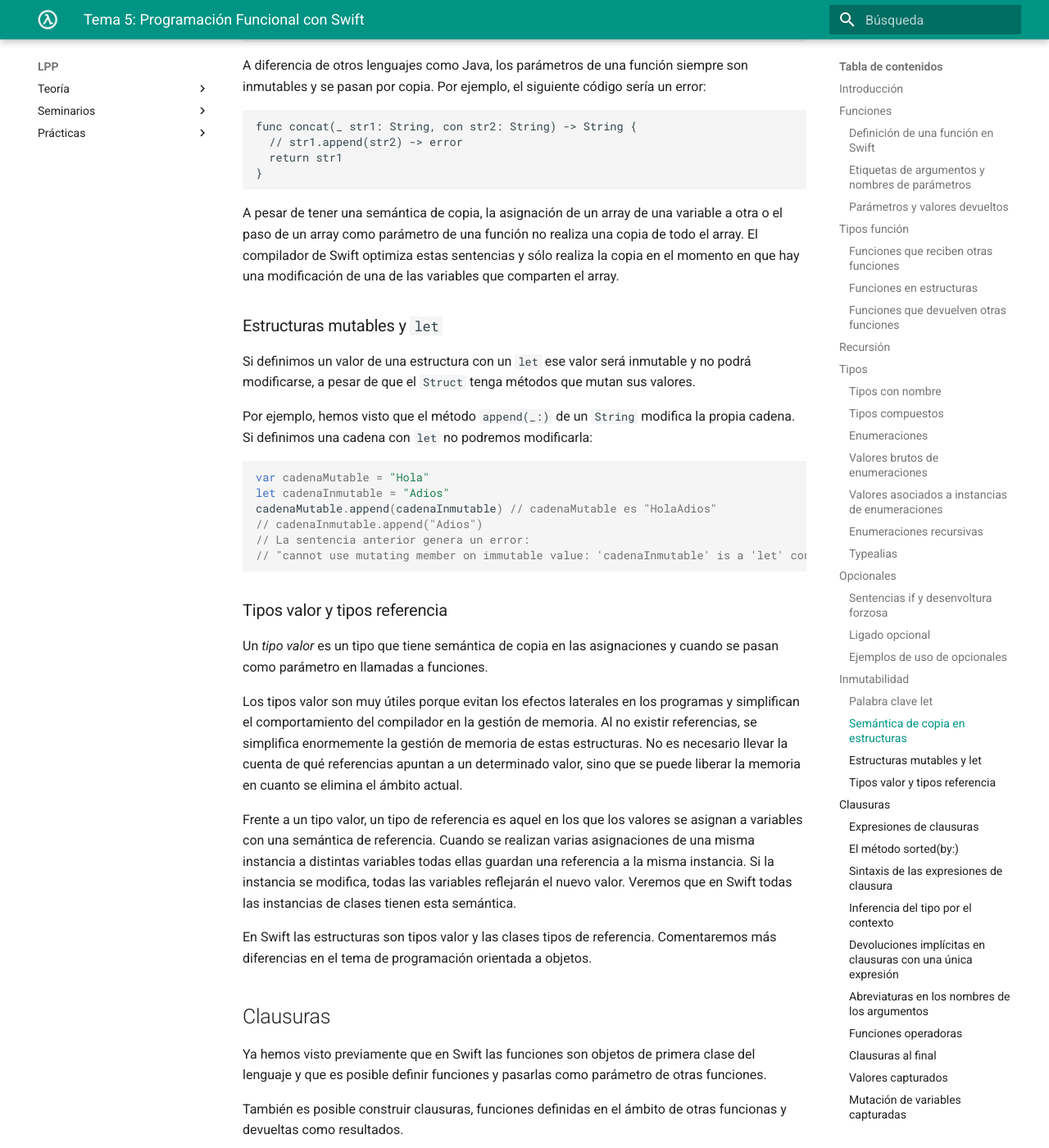
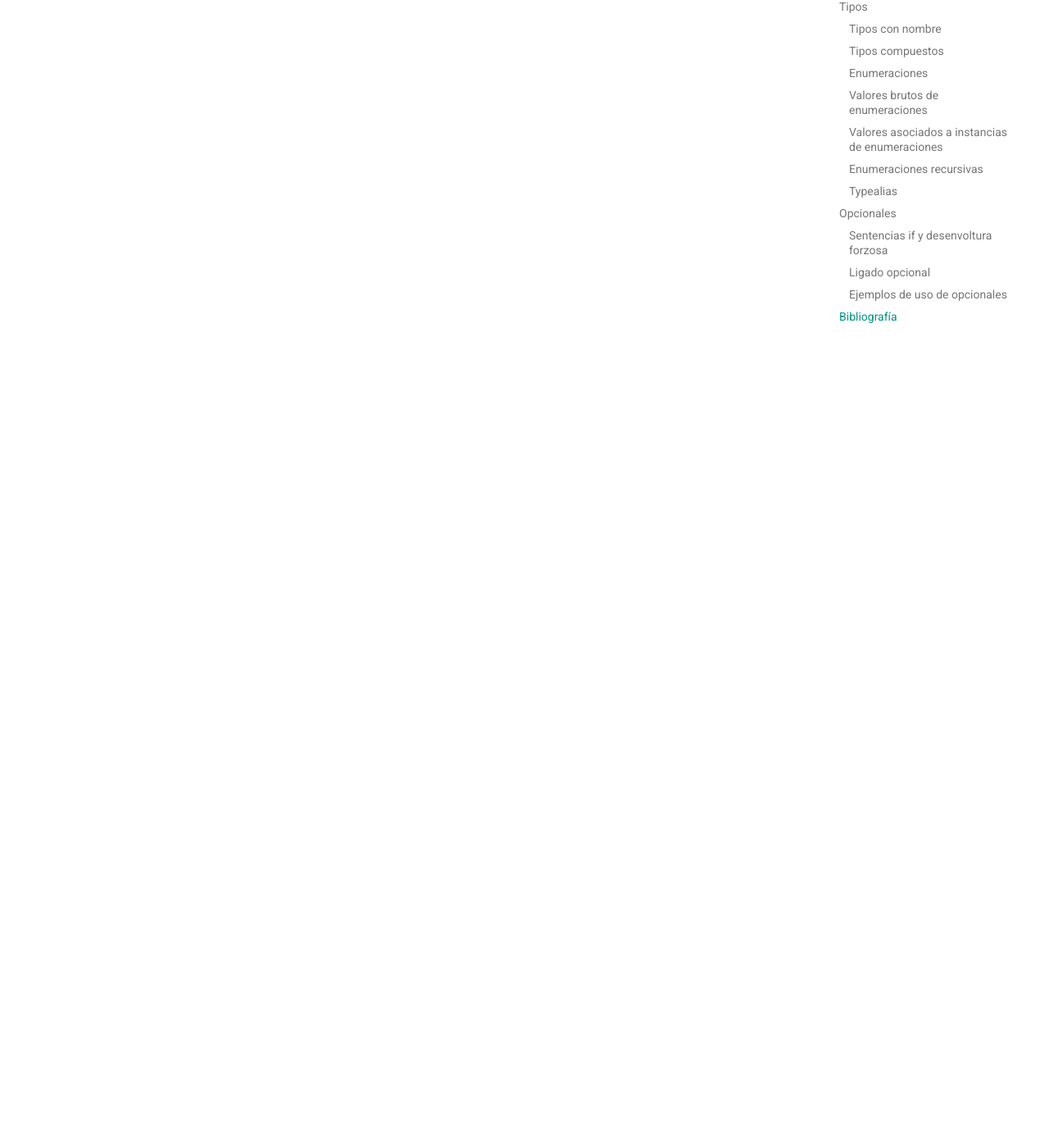
Before and after one commit to domingogallardo/apuntes-lpp, an MkDocs documentation site: the page built from docs/teoria/tema05-programacion-funcional-swift/tema05-programacion-funcional-swift.md, in a window 1280 px wide and 1400 px high, scrolled down 18968 px. Shown: the whole window at 82% size. Built offline with MkDocs 1.6.1 and Material for MkDocs 9.7.7, drawn with Linux system fonts in a browser that asks for light colours; some of the changed text lies outside the part shown.

Commit message:
Semana 8

````diff
--- a/docs/practicas/practica07/practica07.md
+++ b/docs/practicas/practica07/practica07.md
@@ -28,8 +36,8 @@ abstracción de árboles** una expresión que devuelva el número 10.
 <img src="imagenes/arbol.png" width="400px"/>
 
 ```
-(define arbol '(_________))
-(check-equal? __________ 10)
+(define arbol '(------------))
+(check-equal? ------------------- 10)
 ```
 
 a.2) Las funciones que suman los datos de un árbol utilizando
@@ -92,15 +100,14 @@ abstracción de árboles binarios** una expresión que devuelva el número 29.
 <img src="imagenes/arbol-binario.png" width="230px"/>
 
 ```
-(define arbolb '(_________))
-(check-equal? __________ 29)
+(define arbolb '(------------------))
+(check-equal? ---------------------- 29)
 ```
-
 
 
 ### Ejercicio 2 ###
 
-Implementa dos versiones de la función `(to-string-arbol arbol)` que
+a) Implementa dos versiones de la función `(to-string-arbol arbol)` que
 recibe un árbol de símbolos y devuelve la cadena resultante de
 concatenar todos los símbolos en recorrido preorden. Debes implementar
 una versión con recursión mutua y otra (llamada `to-string-arbol-fos`)
@@ -110,65 +117,71 @@ Ejemplo:
 
 ```scheme
 (define arbol2 '(a (b (c (d)) (e)) (f)))
-(to-string-arbol arbol2) ⇒ "abcdef"
+(to-string-arbol arbol2) ; ⇒ "abcdef"
 ```
 
+b) Implementa dos versiones de la función `(veces-arbol dato arbol)` que
+recibe un árbol y un dato y comprueba el número de veces que aparece
+el dato en el árbol. Debes implementar una función con recursión mutua
+y otra con funciones de orden superior.
 
+```scheme
+(veces-arbol 'b '(a (b (c) (d)) (b (b) (f)))) ; ⇒ 3
+(veces-arbol 'g '(a (b (c) (d)) (b (b) (f)))) ; ⇒ 0
+```
 
 ### Ejercicio 3 ###
 
-Decimos que un árbol está ordenado cuando cumple las siguientes
-propiedades:
+a) Implementa, utilizando funciones de orden superior, la función
+`(suma-raices-hijos arbol)` que devuelva la suma de las raíces de los
+hijos de un árbol genérico.
 
-- La raíz es mayor que las raíces de sus hijos.
-- Las raíces de sus hijos están en orden creciente.
-- Todos los hijos son árboles que están ordenados.
+Ejemplo:
 
-Por ejemplo, en la siguiente figura, el primer árbol está ordenado. El
-segundo árbol no lo está, porque las raíces de sus hijos no están en
-orden creciente. Y el tercer árbol no lo está porque hay una raíz de
-un hijo (el único) es mayor que la propia raíz.
+<img src="imagenes/arbol-suma-raices.png" width="180px"/>
 
-<img src="imagenes/arboles-ordenados.png" width="500px"/>
+```scheme
+(define arbol3 '(20 (2) (8 (4) (2)) (9 (5))))
+(suma-raices-hijos arbol3) ; ⇒ 19
+(suma-raices-hijos (cadr (hijos-arbol arbol3))) ; ⇒ 6
+```
 
-Implementa la función `(ordenado-arbol? arbol)` que compruebe si un
-árbol cumple las condiciones anteriores. Puedes usar FOS, recursión
-mutua y/o funciones auxiliares.
+b) Implementa dos versiones, una con recursión mutua y otra con funciones de
+orden superior, de la función `(raices-mayores-arbol? arbol)` que
+recibe un árbol y comprueba que su raíz sea mayor que la suma de las
+raíces de los hijos y que todos los hijos cumplen también esta
+propiedad.
 
 Ejemplos:
 
 ```scheme
-(ordenado-arbol? '(10 (5) (7))) ⇒ #t
-(ordenado-arbol? '(50 (10 (4) (6) (8)) (25 (15)))) ⇒ #t
-(ordenado-arbol? '(10 (8) (7))) ⇒ #f
-(ordenado-arbol? '(6 (5) (7))) ⇒ #f
-(ordenado-arbol? '(50 (10 (4) (6) (11)) (25) (15))) ⇒ #f
+(raices-mayores-arbol? arbol3) ; ⇒ #t
+(raices-mayores-arbol? '(20 (2) (8 (4) (5)) (9 (5)))) ; ⇒ #f
 ```
+
+c) Define la función `(comprueba-raices-arbol arbol)` que recibe un
+arbol y que devuelve otro arbol en el que los nodos se han sustituido
+por 1 o 0 según si son mayores que la suma de las raíces de sus hijos
+o no.
+
+Ejemplos:
+
+```scheme
+(comprueba-raices-arbol arbol3) ; ⇒ {1 {1} {1 {1} {1}} {1 {1}}}
+(comprueba-raices-arbol '(20 (2) (8 (4) (5)) (9 (5))))
+; ⇒ {1 {1} {0 {1} {1}} {1 {1}}}
+```
+
 
 ### Ejercicio 4 ###
 
-a) Implementa la función `(veces a b arbol)` que busca en el árbol arbol
-los valores a y b y devuelve una pareja con el número de veces que
-aparece a y el número de veces que aparece b. Debe recorrerse el árbol
-una única vez. Los valores a y b siempre serán distintos. Puedes usar
-recursión o funciones de orden superior.
-
-
-```scheme
-(define arbol '(1 (1 (1)) (2 (3) (2)) (1 (2) (3))))
-(veces 1 2 arbol) => {4 . 3}
-(veces 4 3 arbol) => {0 . 2}
-(veces 4 5 arbol) => {0 . 0}
-```
-
-
-b) Define la función `(es-camino? lista arbol)` que debe comprobar si
+a) Define la función `(es-camino? lista arbol)` que debe comprobar si
 la secuencia de elementos de la lista se corresponde con un camino
 del árbol que empieza en la raíz y que termina exactamente en una
 hoja. Suponemos que `lista` contiene al menos un elemento
 
-Por ejemplo, la lista ```'(a b a)``` sí que es camino en el siguiente árbol,
-pero la lista ```'(a b)``` no.
+Por ejemplo, la lista `'(a b a)` sí que es camino en el siguiente árbol,
+pero la lista `'(a b)` no.
 
 <img src="imagenes/es-camino.png" width="300px"/>
 
@@ -183,7 +196,7 @@ anterior:
 ```
 
 
-c) Escribe la función `(nodos-nivel nivel arbol)` que reciba un nivel
+b) Escribe la función `(nodos-nivel nivel arbol)` que reciba un nivel
 y un árbol genérico y devuelva una lista con todos los nodos que se
 encuentran en ese nivel.
 
@@ -200,38 +213,7 @@ Ejemplos, suponiendo que `arbol` es el árbol definido por la figura anterior:
 
 ### Ejercicio 5 ###
 
-
-a) Define la función `(pertenece? dato arbolb)` que recibe un dato y
-un árbol binario ordenado y que busque **eficientemente** el dato (realizando
-el menor recorrido posible) en el árbol binario ordenado.
-
-```scheme
-(define arbolb '(40 (18 (3 () ())
-                        (23 ()
-                            (29 () ())))
-                    (52 (47 () ())
-                        ())))
-(pertenece? 29 arbolb) ⇒ #t
-(pertenece? 42 arbolb) ⇒ #f
-```
-
-b) Un árbol binario está ordenado cuando todos sus hijos de la rama
-izquierda son menores que el dato de la raíz y los de la rama derecha
-son mayores y, a su vez, los árboles binarios de las ramas izquierda y
-derecha también están ordenados.
-
-Escribe el procedimiento `(ordenado-arbolb? arbolb)` que reciba un
-árbol binario como argumento y devuelva verdadero si está ordenado y
-falso si no lo está.
-
-**Pista**: Implementa como funciones auxiliares las funciones
-`(menor-arbolb arbolb)` y `(mayor-arbolb arbolb)` que devuelvan el
-menor y mayor número respectivamente de un árbol binario.
-
-<img src="imagenes/ordenado-arbolb.png" width="400px"/>
-
-
-c) Dado un árbol binario y un camino definido como una lista de símbolos:
+Dado un árbol binario y un camino definido como una lista de símbolos:
 `'(< > = > > =)` en el que:
 
 - `<`: indica que nos vamos por la rama izquierda
--- a/docs/seminarios/seminario2-swift/seminario2-swift.md
+++ b/docs/seminarios/seminario2-swift/seminario2-swift.md
@@ -232,24 +232,8 @@ $ tar xzf swift-<VERSION>-<PLATFORM>.tar.gz
 ### Editor de código
 
 Para editar código Swift puedes usar cualquier editor orientado a
-programación. Aconsejamos [Atom](https://atom.io) o [Visual Studio
-Code](https://code.visualstudio.com). Ambos son multi-plataforma.
-
-#### Atom ####
-
-Atom es un editor modular en el que se pueden instalar múltiples
-extensiones desarrolladas por terceros. Para programar con swift es
-conveniente instalar los siguientes paquetes (en **Preferencias >
-Settings > Install Packages**):
-
-- `language-swift`: proporciona coloreado de sintaxis de
-  Swift
-- `platformio-ide-terminal`: proporciona la posibilidad de abrir un
-  terminal en la parte inferior de la ventana.
-
-<img src="imagenes/atom.png" width="700px"/>
-
-Puedes consultar los conceptos básicos de Atom y el manual completo en [este enlace](http://flight-manual.atom.io/getting-started/sections/atom-basics/).
+programación como Visual Studio Code o Atom. Aconsejamos [Visual Studio
+Code](https://code.visualstudio.com).
 
 #### Visual Studio Code ####
 
--- a/docs/teoria/tema05-programacion-funcional-swift/tema05-programacion-funcional-swift.md
+++ b/docs/teoria/tema05-programacion-funcional-swift/tema05-programacion-funcional-swift.md
@@ -984,6 +984,8 @@ print(suma(lista: z))
 /// Devuelve 30
 ```
 
+<!--
+
 ## Inmutabilidad
 
 Una de las características funcionales importantes de Swift es el
@@ -1794,6 +1796,7 @@ print(car(cdr(lista)!)!) // Imprime 30
 print(car(cdr(cdr(lista)!)!)!) // Imprime 40
 print(vacia(cdr(cdr(cdr(lista)!)!)!)) // Imprime true
 ```
+-->
 
 ## Bibliografía
 
@@ -1802,8 +1805,7 @@ print(vacia(cdr(cdr(cdr(lista)!)!)!)) // Imprime true
     - [Collection Types](https://developer.apple.com/library/ios/documentation/Swift/Conceptual/Swift_Programming_Language/CollectionTypes.html#//apple_ref/doc/uid/TP40014097-CH8-ID105)
     - [Functions](https://developer.apple.com/library/ios/documentation/Swift/Conceptual/Swift_Programming_Language/Functions.html#//apple_ref/doc/uid/TP40014097-CH10-ID158)
     - [Closures](https://developer.apple.com/library/ios/documentation/Swift/Conceptual/Swift_Programming_Language/Closures.html#//apple_ref/doc/uid/TP40014097-CH11-ID94)
-    -
-      [Enumerations](https://developer.apple.com/library/ios/documentation/Swift/Conceptual/Swift_Programming_Language/Enumerations.html#//apple_ref/doc/uid/TP40014097-CH12-ID145)
+    - [Enumerations](https://developer.apple.com/library/ios/documentation/Swift/Conceptual/Swift_Programming_Language/Enumerations.html#//apple_ref/doc/uid/TP40014097-CH12-ID145)
     - [Generics](https://developer.apple.com/library/content/documentation/Swift/Conceptual/Swift_Programming_Language/Generics.html#//apple_ref/doc/uid/TP40014097-CH26-ID179)
 - [Biblioteca estándar de Swift](https://developer.apple.com/library/ios/documentation/General/Reference/SwiftStandardLibraryReference/)
 
--- a/mkdocs.yml
+++ b/mkdocs.yml
@@ -8,11 +8,11 @@ nav:
    - 'Tema 2: Programación funcional': 'teoria/tema02-programacion-funcional/tema02-programacion-funcional.md'
    - 'Tema 3: Procedimientos recursivos': 'teoria/tema03-procedimientos-recursivos/tema03-procedimientos-recursivos.md'
    - 'Tema 4: Estructuras recursivas': 'teoria/tema04-estructuras-recursivas/tema04-estructuras-recursivas.md'
-#   - 'Tema 5: Programación funcional con Swift': 'teoria/tema05-programacion-funcional-swift/tema05-programacion-funcional-swift.md'
+   - 'Tema 5: Programación funcional con Swift': 'teoria/tema05-programacion-funcional-swift/tema05-programacion-funcional-swift.md'
 #   - 'Tema 6: Programación OO con Swift': 'teoria/tema06-programacion-orientada-objetos-swift/tema06-programacion-orientada-objetos-swift.md'
 - 'Seminarios':
    - 'Seminario de Scheme': 'seminarios/seminario1-scheme/seminario1-scheme.md'
-#   - 'Seminario de Swift': 'seminarios/seminario2-swift/seminario2-swift.md'
+   - 'Seminario de Swift': 'seminarios/seminario2-swift/seminario2-swift.md'
 - 'Prácticas':
    - 'Práctica 1': 'practicas/practica01/practica01.md'
    - 'Práctica 2': 'practicas/practica02/practica02.md'
@@ -20,7 +20,7 @@ nav:
    - 'Práctica 4': 'practicas/practica04/practica04.md'
    - 'Práctica 5': 'practicas/practica05/practica05.md'
    - 'Práctica 6': 'practicas/practica06/practica06.md'
-#   - 'Práctica 7': 'practicas/practica07/practica07.md'
+   - 'Práctica 7': 'practicas/practica07/practica07.md'
 #   - 'Práctica 8': 'practicas/practica08/practica08.md'
 #   - 'Práctica 9': 'practicas/practica09/practica09.md'
 #   - 'Práctica 10': 'practicas/practica10/practica10.md'
````
Also changed, not shown: other parts of docs/practicas/practica07/practica07.md (+12 -4 lines).
